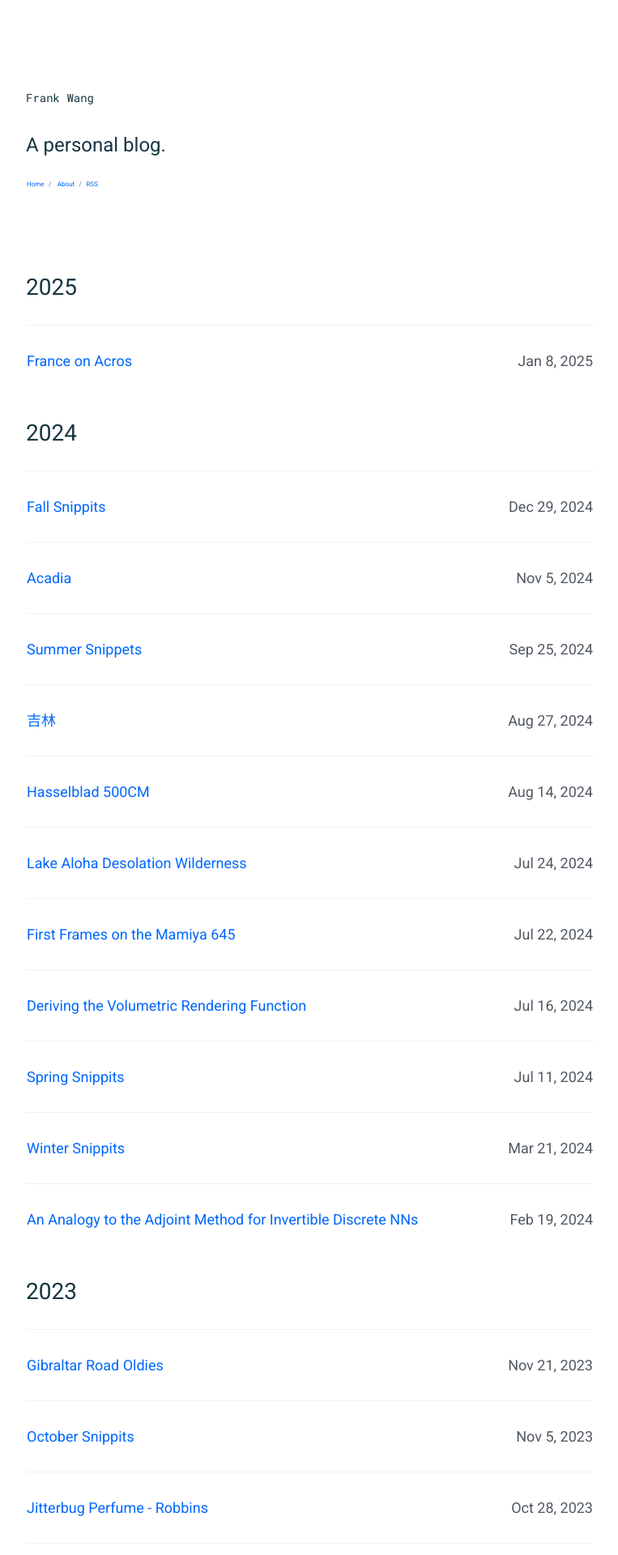
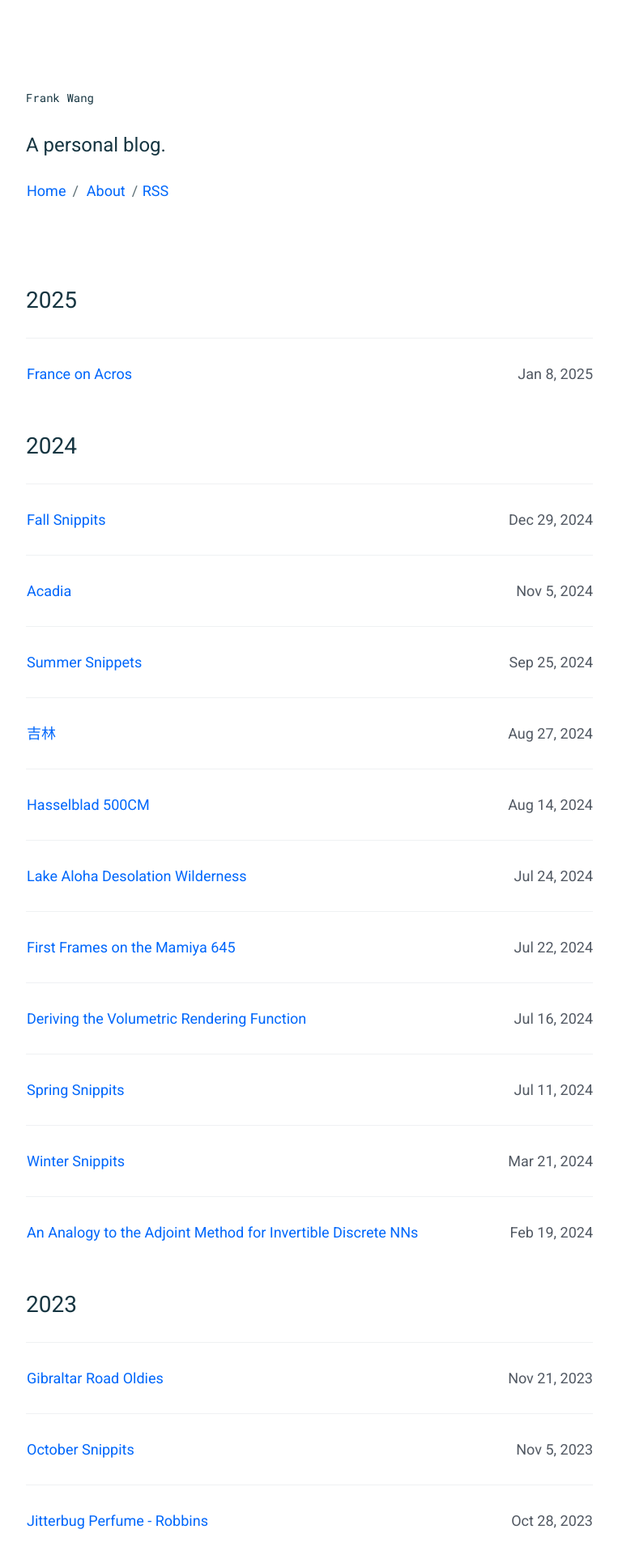
Before and after one commit to frankwang95/frankwang95.github.io, a Jekyll site: the page built from index.html, in a window 1280 px wide. Shown: the top 1920 px of the page at 81% size, without its empty margins (258-1021 px from the left). Built offline with Jekyll 4.4.1, drawn with Linux system fonts in a browser that asks for light colours.

Commit message:
Update _mixins.scss

```diff
--- a/_sass/helpers/_mixins.scss
+++ b/_sass/helpers/_mixins.scss
@@ -57,8 +57,7 @@
 
 @mixin fs--meta {
     line-height: 1;
-    font-size: 0.8rem; //8px
-   line-height: 0.2
+    font-size: 1.8rem; // 18px
 }
 
 @mixin fs--caption {
```
